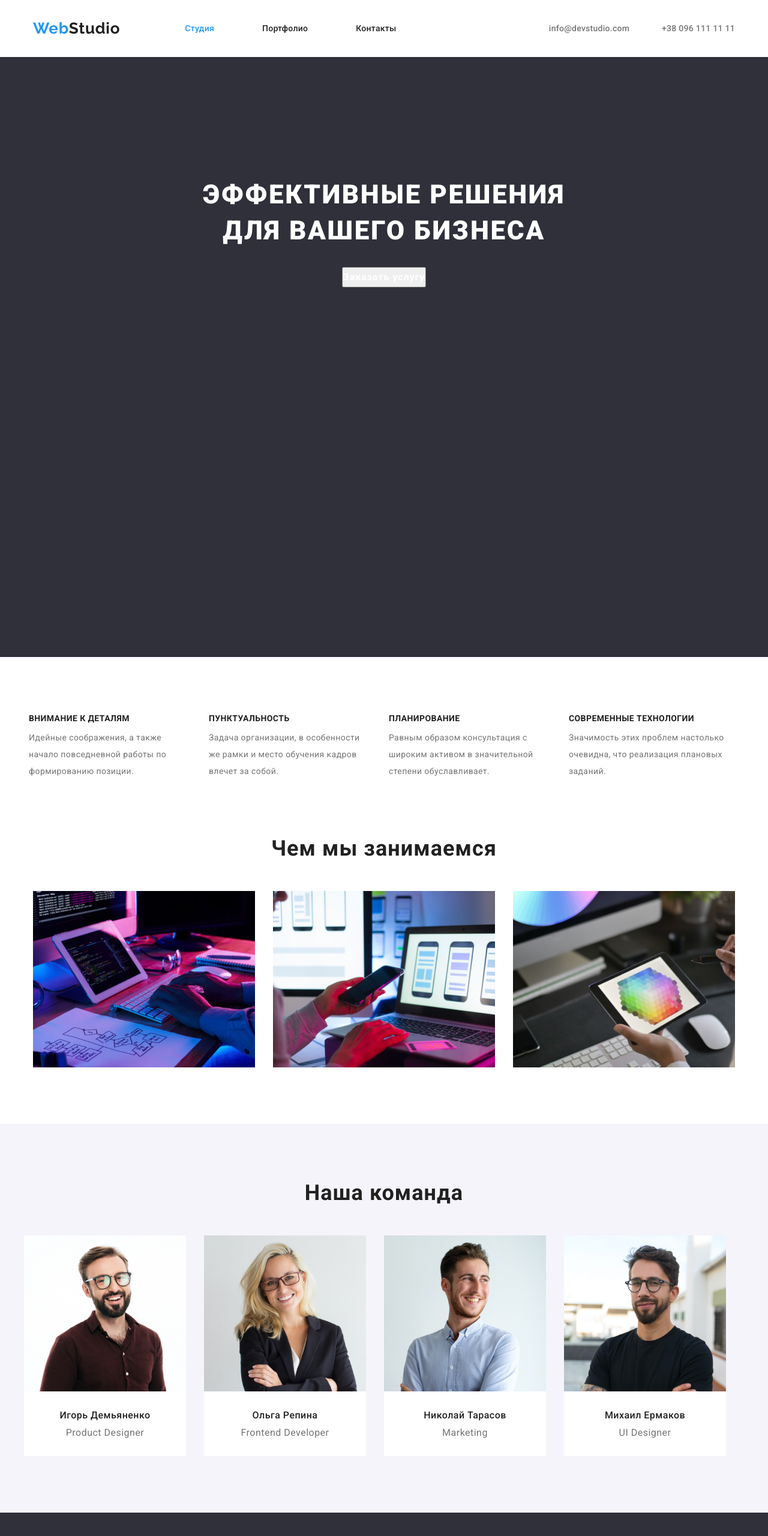
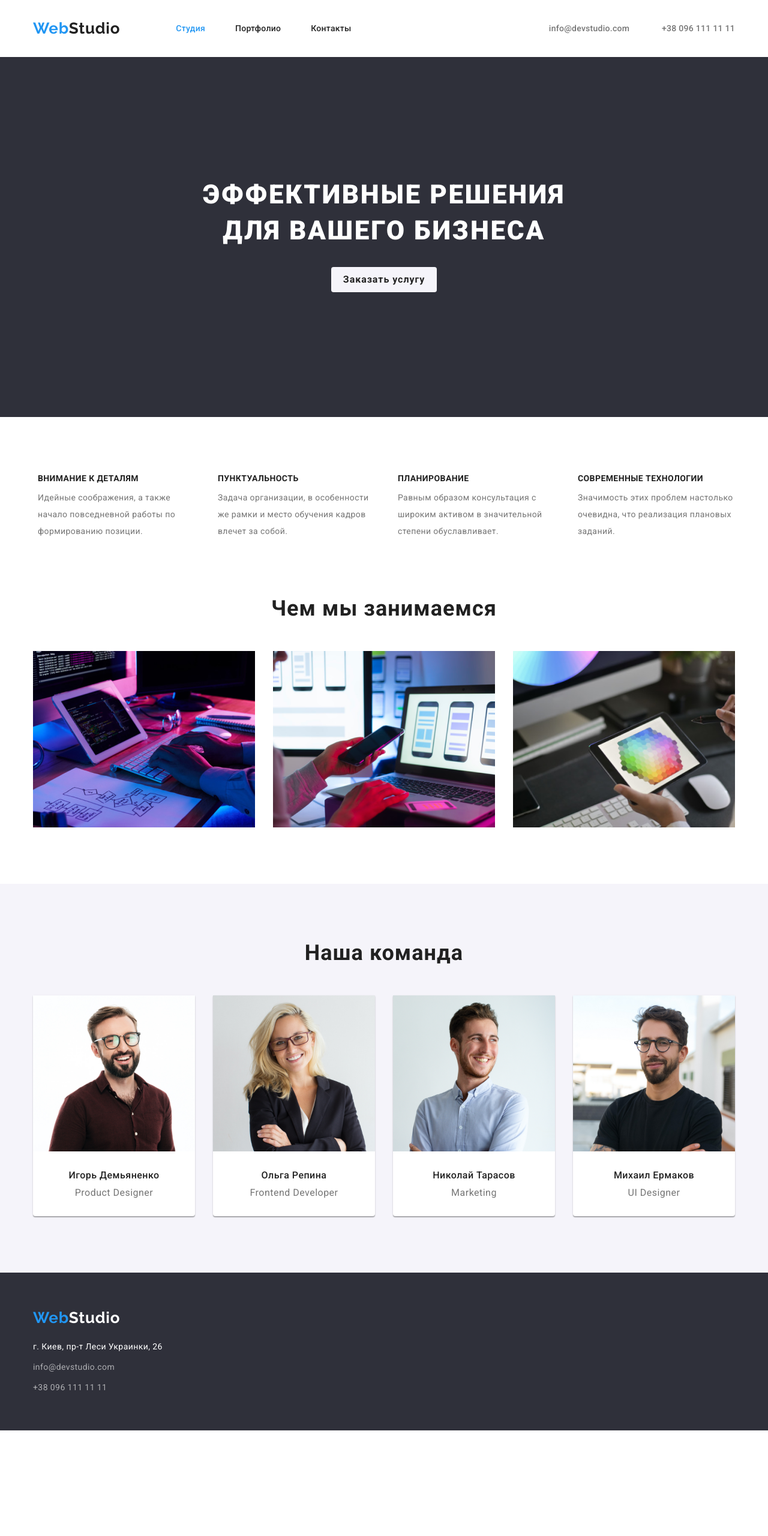
Before and after one commit to Ludwig-10/goit-markup-hw-03, a plain HTML site: page index.html in a window 1280 px wide. Shown: the top 2560 px of the page at 60% size. After the commit the page ends 2384 px from the top, so only its background shows below. Drawn offline with nearby package versions, Linux system fonts and the light colour scheme.

Commit message:
исправление ошибок

```diff
--- a/css/style.css
+++ b/css/style.css
@@ -3,7 +3,8 @@
     --bacic-color: #212121;
     --auxiliary-color: #FFFFFF;
     --subtitle-collor:  #757575;
-    --hero-color: #2F303A
+    --hero-color: #2F303A;
+    --button-color: #F5F4FA;
 }
 *,
 *::before,
@@ -60,7 +61,7 @@ color: var(--accent-color);
     color: var(--bacic-color);
 }
 .navigation-list-link {
-    padding: 0 15px;
+    padding: 15px 0;
 }
 .navigation-list-link,
 .address  {
@@ -103,12 +104,13 @@ color: var(--subtitle-collor);
 /*=======END HEADER========*/
 /*=======HERO========*/
 .hero .container {
-    height: 600px;
+
     display: flex;
    align-items: center;
    flex-direction: column;
 }
 .hero {
+    height: 600px;
   background-color: var(--hero-color);
   padding: 200px 0;
 }
@@ -126,7 +128,8 @@ color: var(--auxiliary-color);
 }
 .button:hover,
 .button:focus {
-    color: var(--accent-color);
+    background-color: var(--accent-color);
+    color: var(--auxiliary-color);
 }
 .button {
 font-weight: 700;
@@ -134,18 +137,22 @@ font-size: 16px;
 line-height: 1.875;
 display: flex;
 letter-spacing: 0.06em;
-color: var(--auxiliary-color);
+color: var(--bacic-color);
+background-color: var(--button-color);
+border: 0px;
+border-radius: 4px;
 margin-top: 30px;
+padding: 6px 20px;
 }
 
 /*=======END HERO========*/
 /*=====features====*/
 .main-features .container {
     display: flex;
-    padding: 94px 0;
 }
 .main-features {
     display: flex;
+    padding: 94px 0;
 }
 .features {
     display: flex;
@@ -177,6 +184,8 @@ color: var(--subtitle-collor);
 /*====work====*/
 .work .container {
     align-items: center;
+}
+.work {
     padding-bottom: 94px;
 }
 .work-list {
@@ -196,20 +205,20 @@ margin-bottom: 50px;
 }
 /*====END work====*/
 /*====workers====*/
-.section-workers .container {
-    padding: 94px 0;
-}
 .workers-list {
     display: flex;
 }
 .workers-item {
     width: 270px;
+    box-shadow: 0px 1px 3px rgba(0, 0, 0, 0.12), 0px 1px 1px rgba(0, 0, 0, 0.14), 0px 2px 1px rgba(0, 0, 0, 0.2);
+border-radius: 0px 0px 4px 4px;
     background-color: var(--auxiliary-color);
 }
 .workers-item:not(:last-child) {
     margin-right: 30px;
 }
 .section-workers {
+    padding: 94px 0;
     background-color: #F5F4FA;
 }
 .workers {
@@ -234,15 +243,13 @@ color: var(--subtitle-collor);
 }
 /*====END workers====*/
 /*====fotter====*/
-.footer .container {
-    padding: 60px 0;
-}
 .footer-address {
     display: flex;
     flex-direction: column;
     margin-top: 20px;
 }
 .footer {
+    padding: 60px 0;
     background-color: var(--hero-color);
 }
 .address-link-maps:hover,
@@ -273,7 +280,7 @@ margin-top: 10px;
 }
 /*====END fotter====*/
 /*===Portfolio button=======*/
-.portfolio .container {
+.portfolio {
     padding: 94px 0;
 }
 .button-list {
@@ -290,6 +297,7 @@ margin-top: 10px;
 }
 .portfolio-list-item {
     width: 370px;
+    border: 1px solid #EEEEEE;
 }
 .portfolio-list-item:not(:nth-child(3n+1)) {
     margin-left: 30px;
@@ -307,7 +315,11 @@ font-weight: 500;
 font-size: 16px;
 line-height: 1.625;
 letter-spacing: 0.03em;
+background-color: var(--button-color);
 color: var(--bacic-color);
+/* box-shadow: 0px 3px 1px rgba(0, 0, 0, 0.1), 0px 1px 2px rgba(0, 0, 0, 0.08), 0px 2px 2px rgba(0, 0, 0, 0.12); */
+border-radius: 4px;
+border: 0px;
 padding: 6px 20px;
 }
 /*========END Portfolio button=======*/
```
